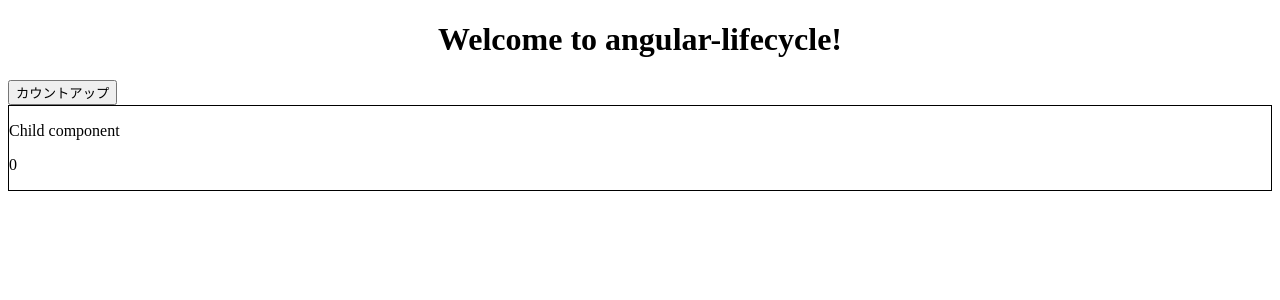
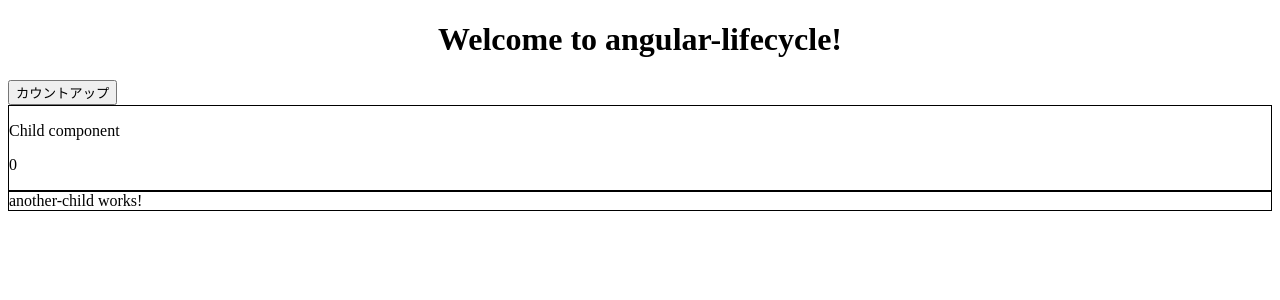
Before and after one commit to kasaharu-labs/angular-lifecycle, an Angular app: page /home in a window 1280 px wide. Shown: the top 300 px of the page. Built offline with nearby package versions, Linux system fonts and the light colour scheme.

Commit message:
another-child component を表示

```diff
--- a/src/app/pages/home/home.component.html
+++ b/src/app/pages/home/home.component.html
@@ -1,2 +1,3 @@
 <button (click)="increment()">カウントアップ</button>
 <app-child [parentComponentName]="componentName" [count]="counter$ | async"></app-child>
+<app-another-child></app-another-child>
--- a/src/app/presenters/another-child/another-child.component.html
+++ b/src/app/presenters/another-child/another-child.component.html
@@ -1,3 +1 @@
-<p>
-  another-child works!
-</p>
+<div class="another-child">another-child works!</div>
--- a/src/app/presenters/another-child/another-child.component.scss
+++ b/src/app/presenters/another-child/another-child.component.scss
@@ -0,0 +1,3 @@
+.another-child {
+  border: solid 1px black;
+}
```
